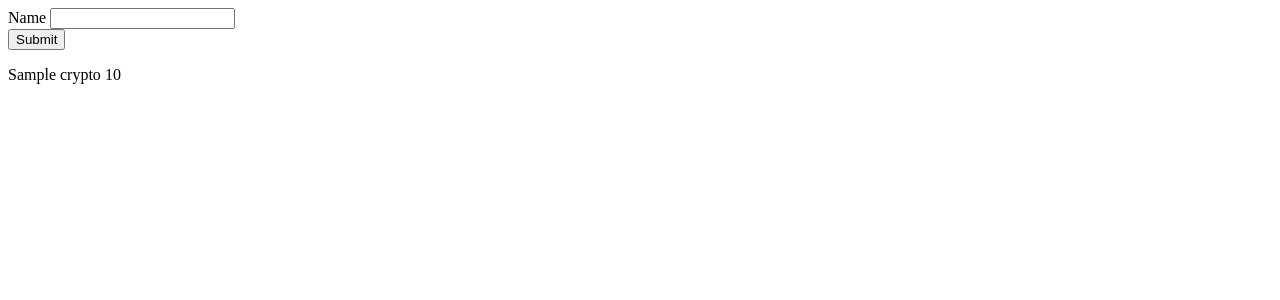
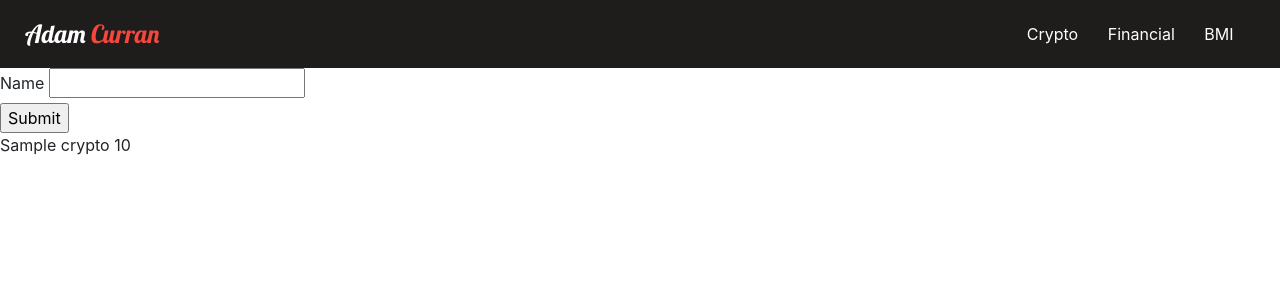
Before and after one commit to AdCur/hdip-web-project, a Flask app: template application/templates/index.html in a window 1280 px wide. Shown: the top 300 px of the page. Run offline with Flask 2, Linux system fonts and the light colour scheme; the template is opened without the code that fills it: most values are stand-ins (such as "Sample title", 1, 10 or a date in 2020); form fields are guessed from the names that the template uses.

Commit message:
added navbar and bootstrap links

```diff
--- a/application/templates/base.html
+++ b/application/templates/base.html
@@ -7,17 +7,53 @@
     <title>{{title}}</title>
     <meta name="description" content="">
     <meta name="viewport" content="width=device-width, initial-scale=1">
-
-
-    <!-- external css files -->
+    <!-- bootstrap -->
+    <link rel="stylesheet" href="https://cdn.jsdelivr.net/npm/bootstrap@4.4.1/dist/css/bootstrap.min.css"
+        integrity="sha384-Vkoo8x4CGsO3+Hhxv8T/Q5PaXtkKtu6ug5TOeNV6gBiFeWPGFN9MuhOf23Q9Ifjh" crossorigin="anonymous">
+    <!-- css -->
+    <link rel="stylesheet" href="../static/css/style.css">
+    <!-- lobster font -->
+    <link href='https://fonts.googleapis.com/css?family=Lobster' rel='stylesheet'>
+    <!-- extra css files -->
     {% block css %}
     {% endblock %}
 </head>
 
 <body>
+    <!-- navigation bar -->
+    <nav class="navbar navbar-expand-lg sticky-top" style="background-color: #1f1c1c;">
+        <a class="navbar-brand" style="color: white">Adam <span style="color: #f5473b">Curran</span></a>
+        <button class="navbar-toggler" type="button" data-toggle="collapse" data-target="#navbarNav"
+            aria-controls="navbarNav" aria-expanded="false" aria-label="Toggle navigation">
+            <span class="navbar-toggler-icon"></span>
+        </button>
+        <div class="collapse navbar-collapse justify-content-end" id="navbarNav">
+            <ul class="navbar-nav">
+                <li class="nav-item">
+                    <a class="nav-link" href="{{url_for('crypto')}}">Crypto&nbsp;&nbsp;&nbsp;</a>
+                </li>
+                <li class="nav-item">
+                    <a class="nav-link" href="{{url_for('financial')}}">Financial&nbsp;&nbsp;&nbsp;</a>
+                </li>
+                <li class="nav-item">
+                    <a class="nav-link" href="{{url_for('bmi')}}">BMI&nbsp;&nbsp;&nbsp;</a>
+                </li>
+            </ul>
+        </div>
+    </nav>
     <!-- main content -->
     {% block content %}
     {% endblock %}
+    <!-- bootstrap -->
+    <script src="https://code.jquery.com/jquery-3.4.1.slim.min.js"
+        integrity="sha384-J6qa4849blE2+poT4WnyKhv5vZF5SrPo0iEjwBvKU7imGFAV0wwj1yYfoRSJoZ+n"
+        crossorigin="anonymous"></script>
+    <script src="https://cdn.jsdelivr.net/npm/popper.js@1.16.0/dist/umd/popper.min.js"
+        integrity="sha384-Q6E9RHvbIyZFJoft+2mJbHaEWldlvI9IOYy5n3zV9zzTtmI3UksdQRVvoxMfooAo"
+        crossorigin="anonymous"></script>
+    <script src="https://cdn.jsdelivr.net/npm/bootstrap@4.4.1/dist/js/bootstrap.min.js"
+        integrity="sha384-wfSDF2E50Y2D1uUdj0O3uMBJnjuUD4Ih7YwaYd1iqfktj0Uod8GCExl3Og8ifwB6"
+        crossorigin="anonymous"></script>
 </body>
 
 </html>
```
